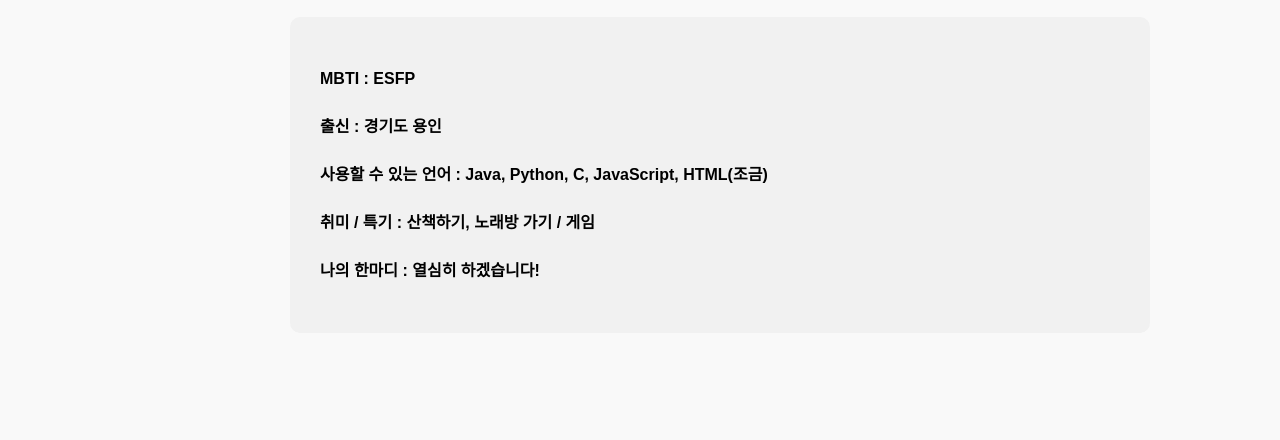
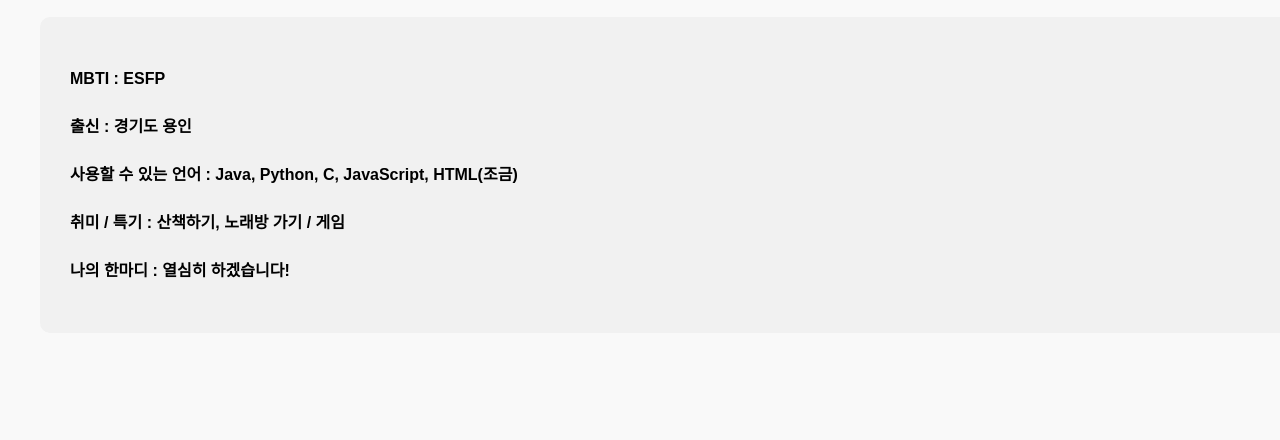
Before and after one commit to MinGyunKim27/9-Bit, a plain HTML site: page 오세훈자기소개/오세훈자기소개.html in a window 1280 px wide. Shown: the part 360-800 px from the top of the page. Drawn offline with Linux system fonts and the light colour scheme.

Commit message:
Update 오세훈자기소개.html

```diff
--- a/오세훈자기소개/오세훈자기소개.html
+++ b/오세훈자기소개/오세훈자기소개.html
@@ -36,7 +36,6 @@
         }
 
         .container {
-            margin-left: 250px;
             padding: 40px;
             display: flex;
             flex-direction: column;
@@ -45,9 +44,11 @@
         }
 
         .top-section {
+            max-width: 1280px;
             display: flex;
             align-items: flex-end;
             margin-bottom: 20px;
+            justify-content: flex-start;
         }
 
         .photo {
@@ -80,7 +81,8 @@
         .details {
             background-color: #f1f1f1;
             padding: 30px;
-            width: 800px;
+            width: 100%;
+            margin: 0 auto;
             border-radius: 10px;
             line-height: 2;
         }
@@ -99,8 +101,8 @@
                 <img src="image/self_image.jpg" alt="프로필 사진">
             </div>
             <div class="info">
-                <h2 style="font-size: 32px;" >오세훈</h2>
-                <p style="font-size: 22px;" >담당부분 : 방명록</p>
+                <h2 style="font-size: 32px;">오세훈</h2>
+                <p style="font-size: 22px;">담당부분 : 방명록</p>
                 <p><a href="https://geyapse.tistory.com/" target="_blank">개인 블로그</a></p>
             </div>
         </div>
```
